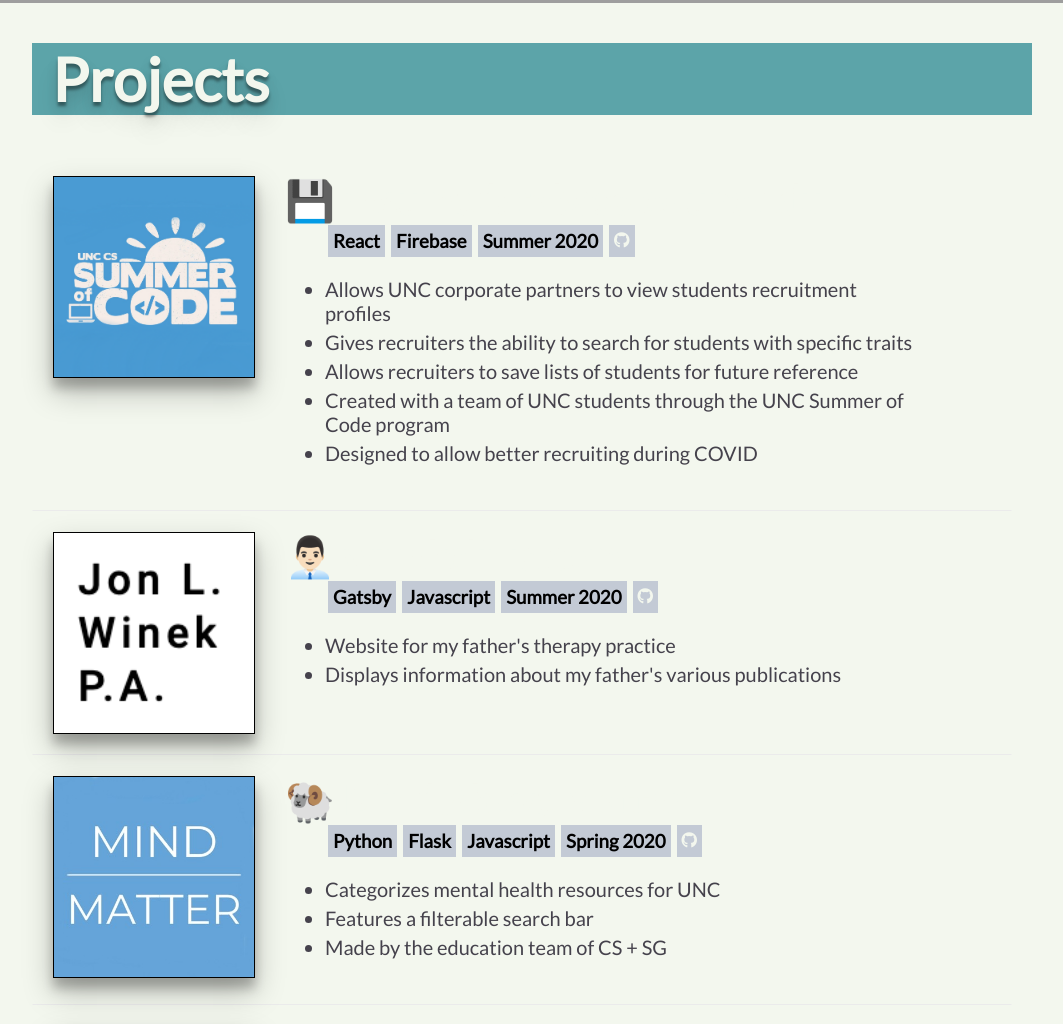
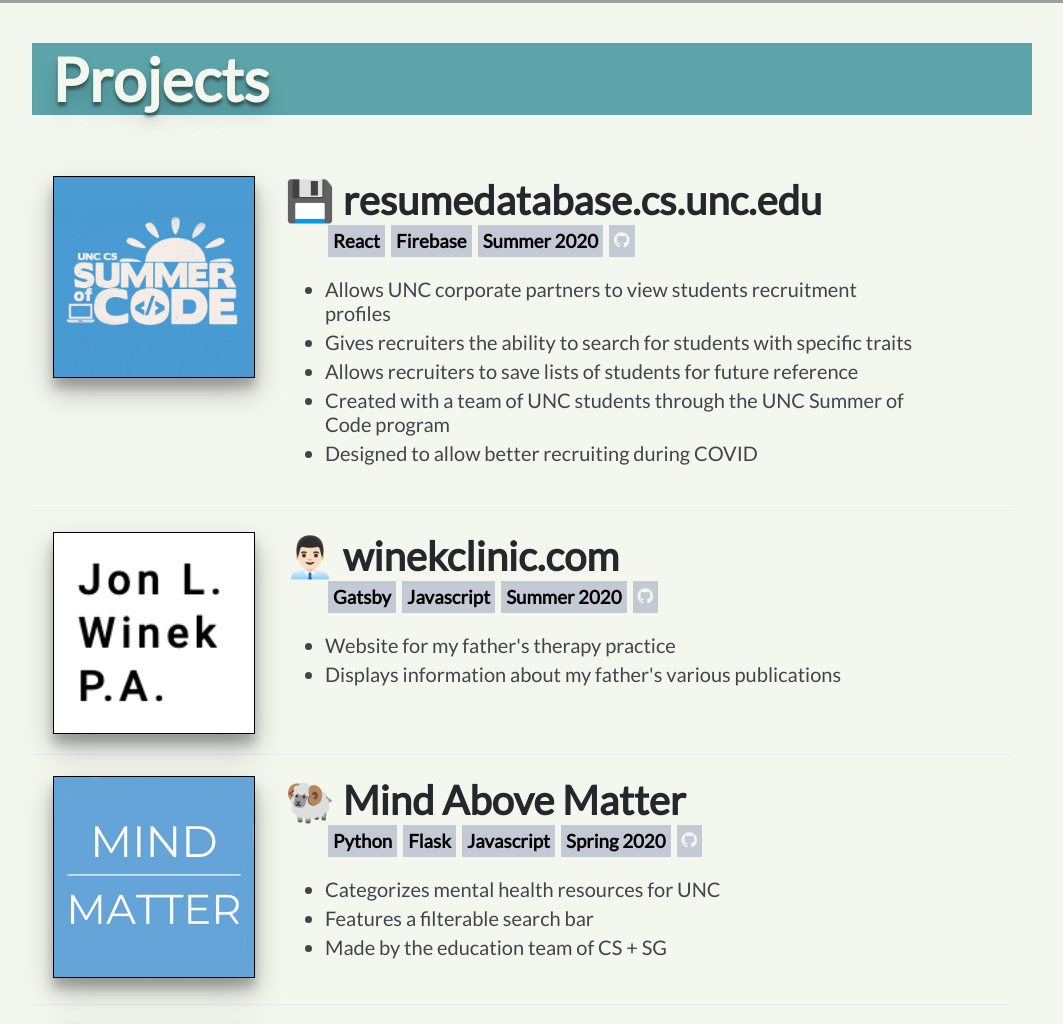
Before and after one commit to AdamWinek/adamwinek.com, a plain HTML site: page index.html in a window 1280 px wide. Shown: the part 797-1821 px from the top of the page, without its empty margins (118-1181 px from the left). Drawn offline with Linux system fonts and the light colour scheme; grey boxes are pictures that could not be loaded.

Commit message:
fixed link color

```diff
--- a/master.css
+++ b/master.css
@@ -145,7 +145,11 @@
 }
 .titleLink {
 	text-decoration: none;
-	color: #27262c;
+	color: #27262c !important;
+}
+.titleLink:visited {
+	text-decoration: none;
+	color: #27262c !important;
 }
 .description {
 	width: 460px;
```
